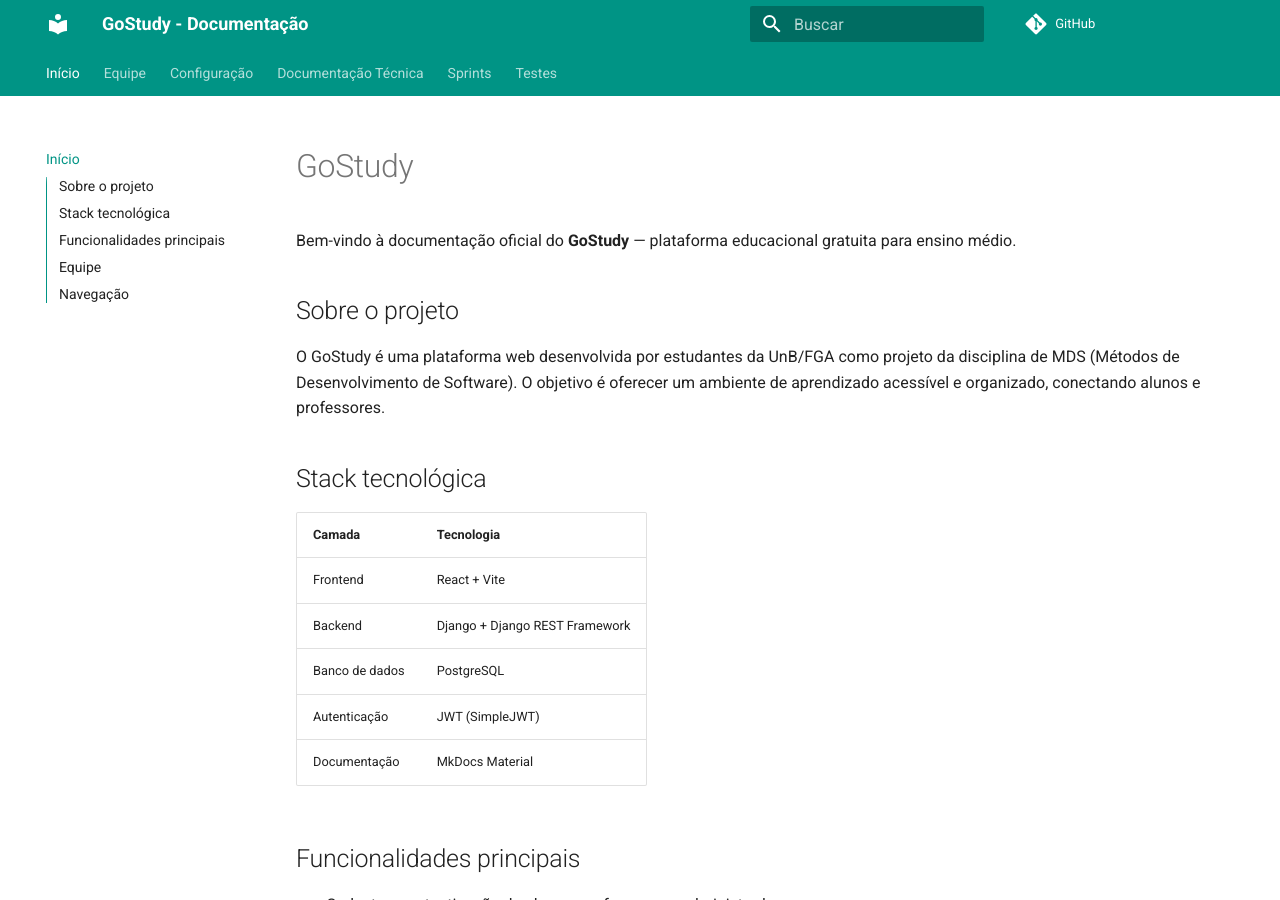
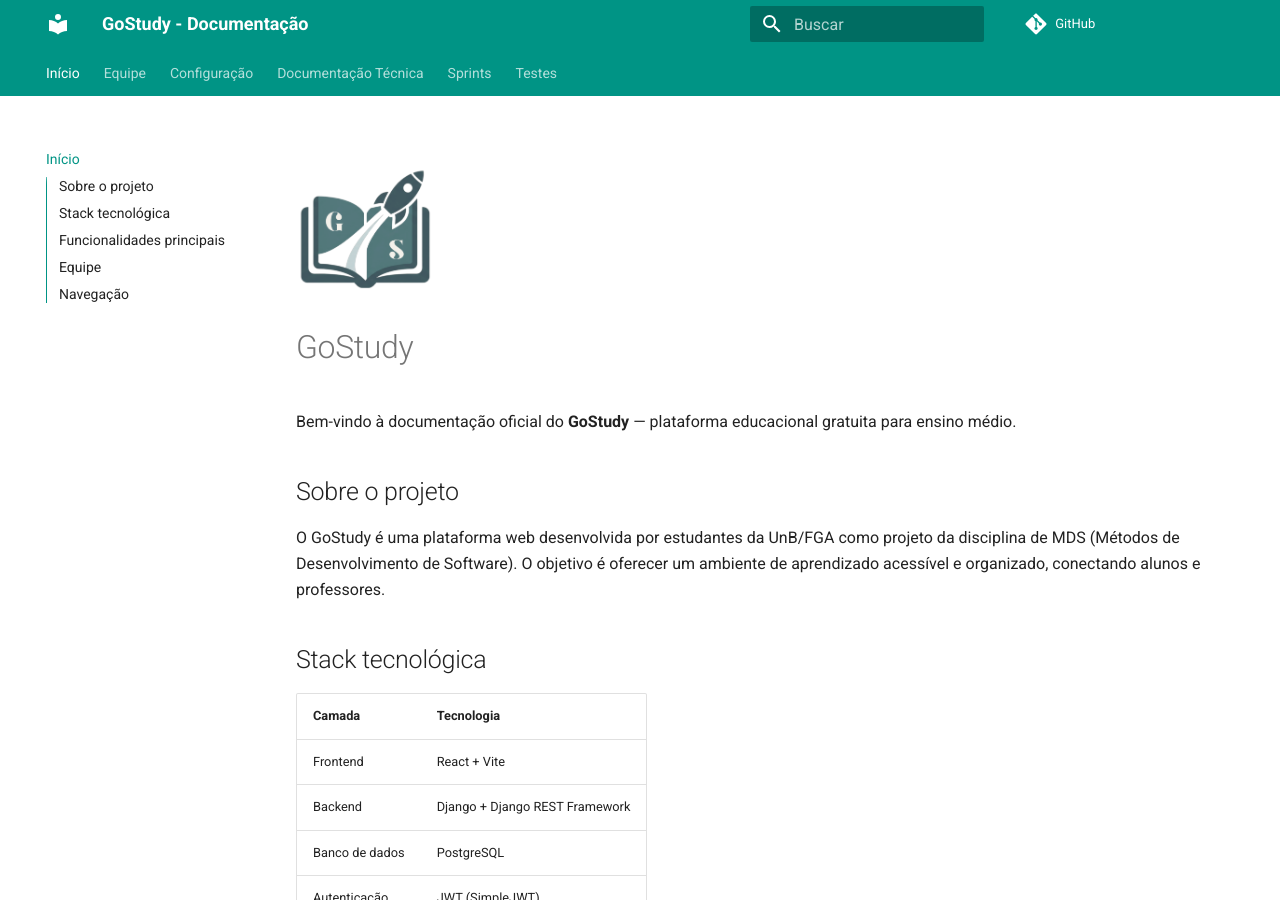
Before and after one commit to FGA0138-MDS-Ajax/2026.1-T03-Turing, an MkDocs documentation site: the page built from docs/index.md, in a window 1280 px wide and 900 px high. Built offline with MkDocs 1.6.1 and Material for MkDocs 9.7.7, drawn with Linux system fonts in a browser that asks for light colours; comment, search, counter and statistics services are not loaded.

Commit message:
docs: atualiza pagina inicial com logo do gostudy

```diff
--- a/docs/index.md
+++ b/docs/index.md
@@ -1,3 +1,6 @@
+<p align="left">
+  <img src="assets/images/logo_gostudy.png" width="150">
+</p>
 # GoStudy
 
 Bem-vindo à documentação oficial do **GoStudy** — plataforma educacional gratuita para ensino médio.
```
Also changed, not shown: docs/assets/images/logo_gostudy.png (added).
